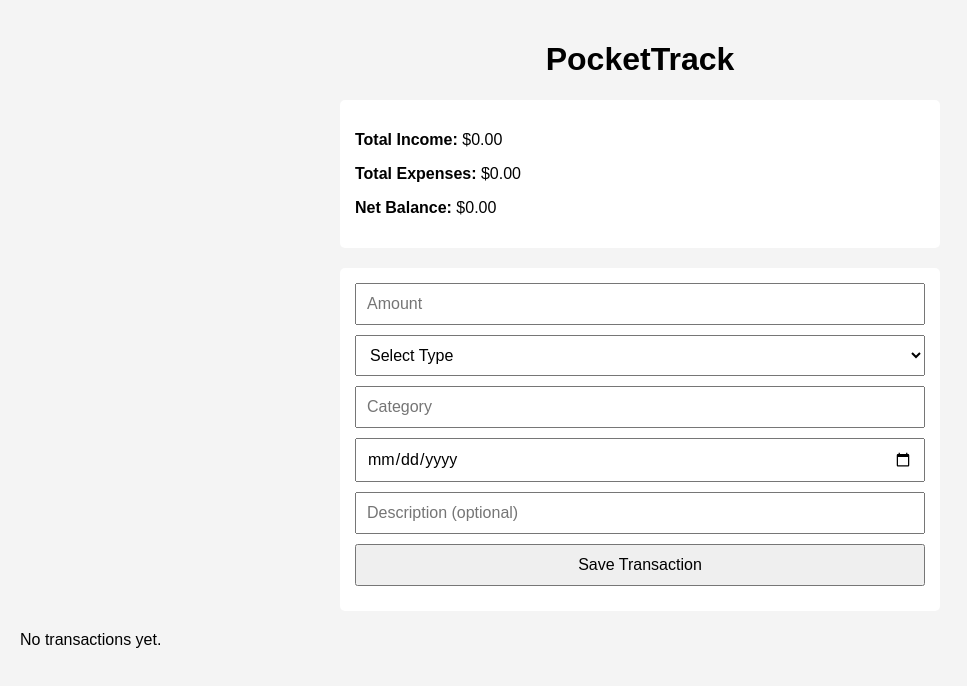
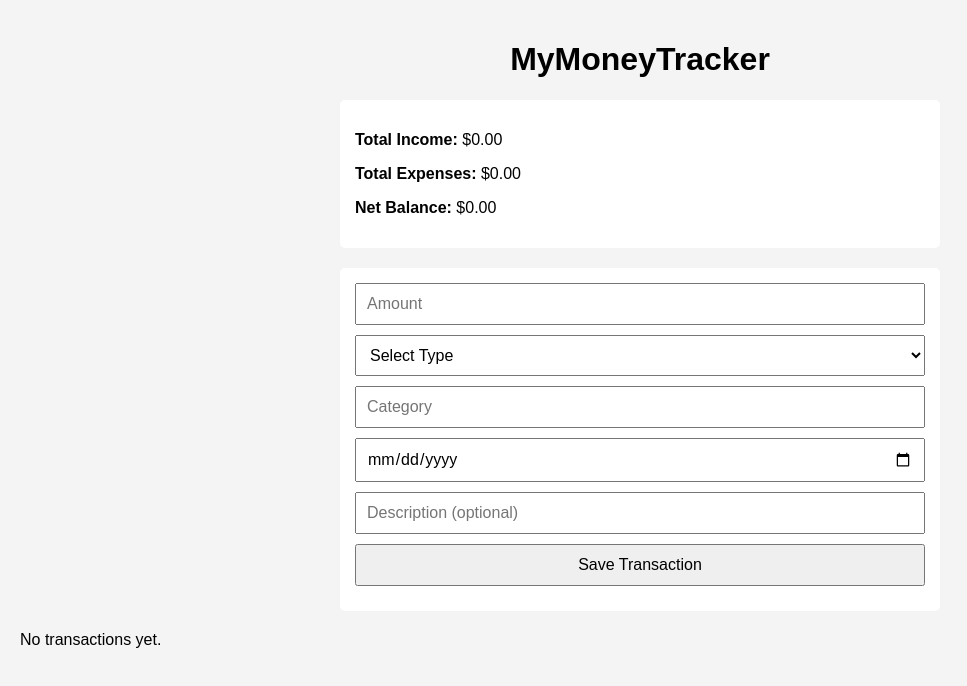
Before and after one commit to Jinwb2019/myMoneyTracker, a plain HTML site: page index.html in a window 1280 px wide. Shown: the whole page, without its empty margins (0-967 px from the left). Drawn offline with Linux system fonts and the light colour scheme.

Commit message:
baseline finished

```diff
--- a/index.html
+++ b/index.html
@@ -3,12 +3,12 @@
 <head>
   <meta charset="UTF-8" />
   <meta name="viewport" content="width=device-width, initial-scale=1.0"/>
-  <title>PocketTrack</title>
+  <title>MyMoneyTracker</title>
   <link rel="stylesheet" href="css/style.css" />
 </head>
 <body>
   <header>
-    <h1>PocketTrack</h1>
+    <h1>MyMoneyTracker</h1>
   </header>
 
   <main>
--- a/js/app.js
+++ b/js/app.js
@@ -8,6 +8,7 @@ TransactionManager.init(transactions);
 UI.render(transactions);
 
 // table control: delete and edit
+// check in transactions.js
 document.addEventListener("click", (e) => {
   if (e.target.matches(".btn-edit")) {
     const id = e.target.dataset.id;
--- a/js/ui.js
+++ b/js/ui.js
@@ -1,5 +1,5 @@
 import { TransactionManager } from "./transactions.js";
-import { Utils } from "./utils.js";
+
 
 export const UI = {
 
--- a/js/utils.js
+++ b/js/utils.js
@@ -1,3 +1,4 @@
+
 export const Utils = {
 
 };
```
